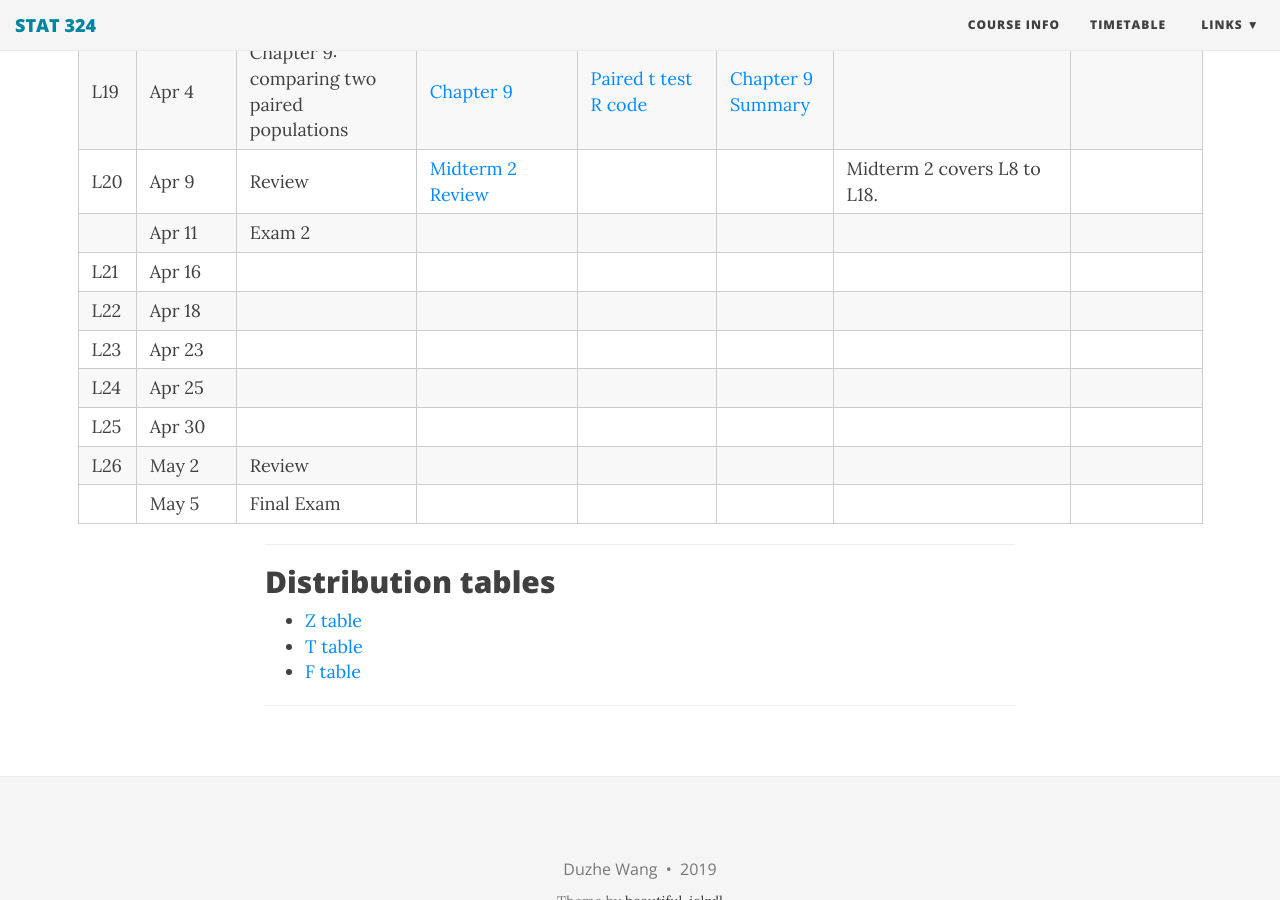
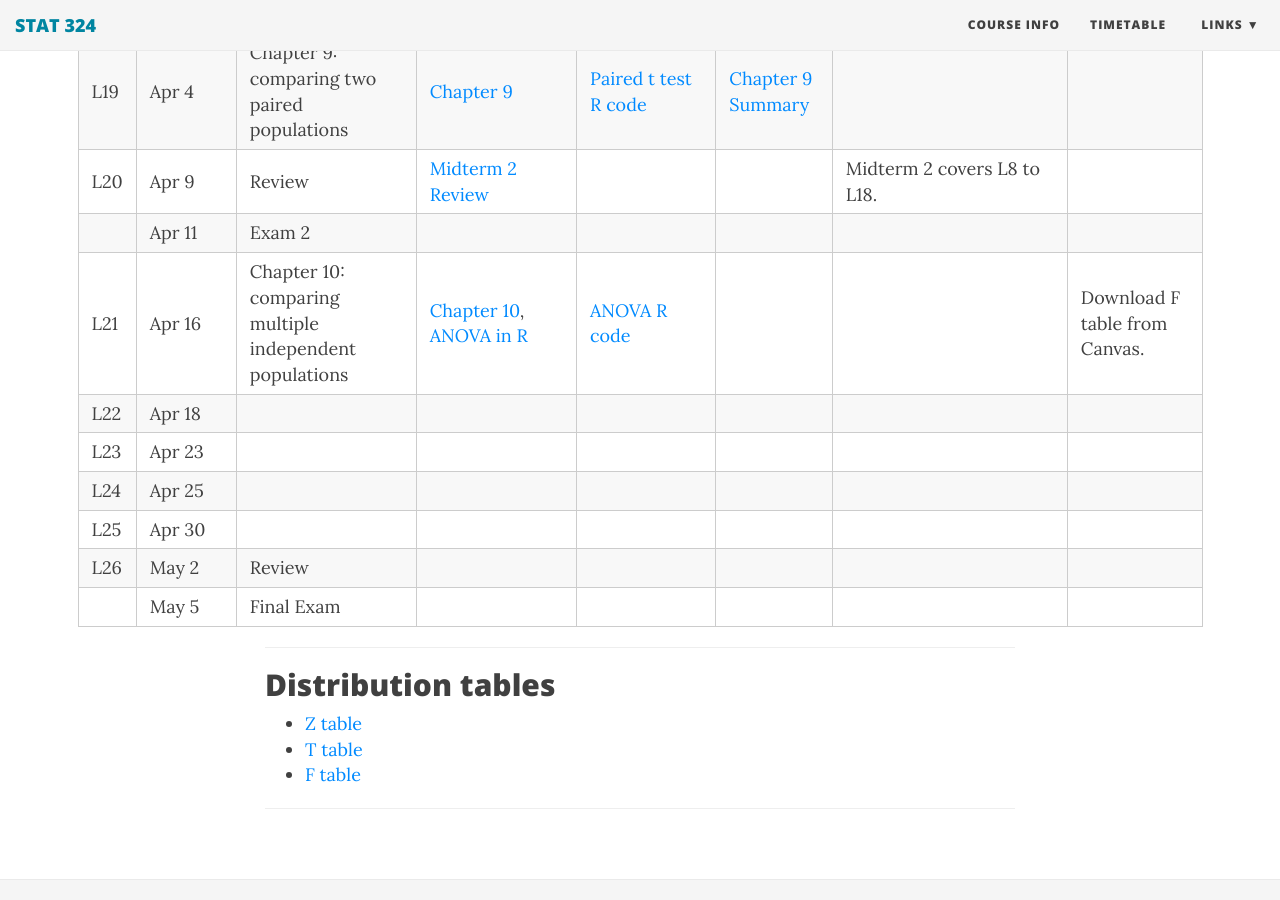
Before and after one commit to duzhewang/stat324, a Jekyll site: the page built from timetable.md, in a window 1280 px wide and 900 px high, scrolled down 2130 px. Built offline with Jekyll 4.4.1, drawn with Linux system fonts in a browser that asks for light colours; nearby versions of some CDN libraries.

Commit message:
Update timetable.md

```diff
--- a/timetable.md
+++ b/timetable.md
@@ -33,7 +33,7 @@
 |L19 | Apr 4 | Chapter 9: comparing two paired populations | [Chapter 9](https://github.com/dzwang91/stat324/raw/gh-pages/lectures/chapter9.pdf)   |  [Paired t test R code](https://github.com/dzwang91/stat324/raw/gh-pages/R/paired.R)  |[Chapter 9 Summary](https://github.com/dzwang91/stat324/raw/gh-pages/notessummary/Chapter9notes.pdf)|   |  |
 | L20  | Apr 9 | Review| [Midterm 2 Review](https://github.com/dzwang91/stat324/raw/gh-pages/lectures/Midterm2review.pdf)    |      |   |  Midterm 2 covers L8 to L18.    |
 |  | Apr 11 |Exam 2 |      |     |   |  |  |
-|L21 | Apr 16 |  |      |     |  |   |  |
+|L21 | Apr 16 | Chapter 10: comparing multiple independent populations |   [Chapter 10](https://github.com/dzwang91/stat324/raw/gh-pages/lectures/chapter10.pdf),   [ANOVA in R](https://github.com/dzwang91/stat324/raw/gh-pages/lectures/ANOVAinR.pdf)|  [ANOVA R code](https://github.com/dzwang91/stat324/raw/gh-pages/R/anova.R)   |  |   |Download F table from Canvas.  |
 |L22 | Apr 18 | |  |   |    |  |  |
 |L23 | Apr 23 | |  |     |  |  |      |
 | L24 | Apr 25 | |       |  |  |  |  |
```
